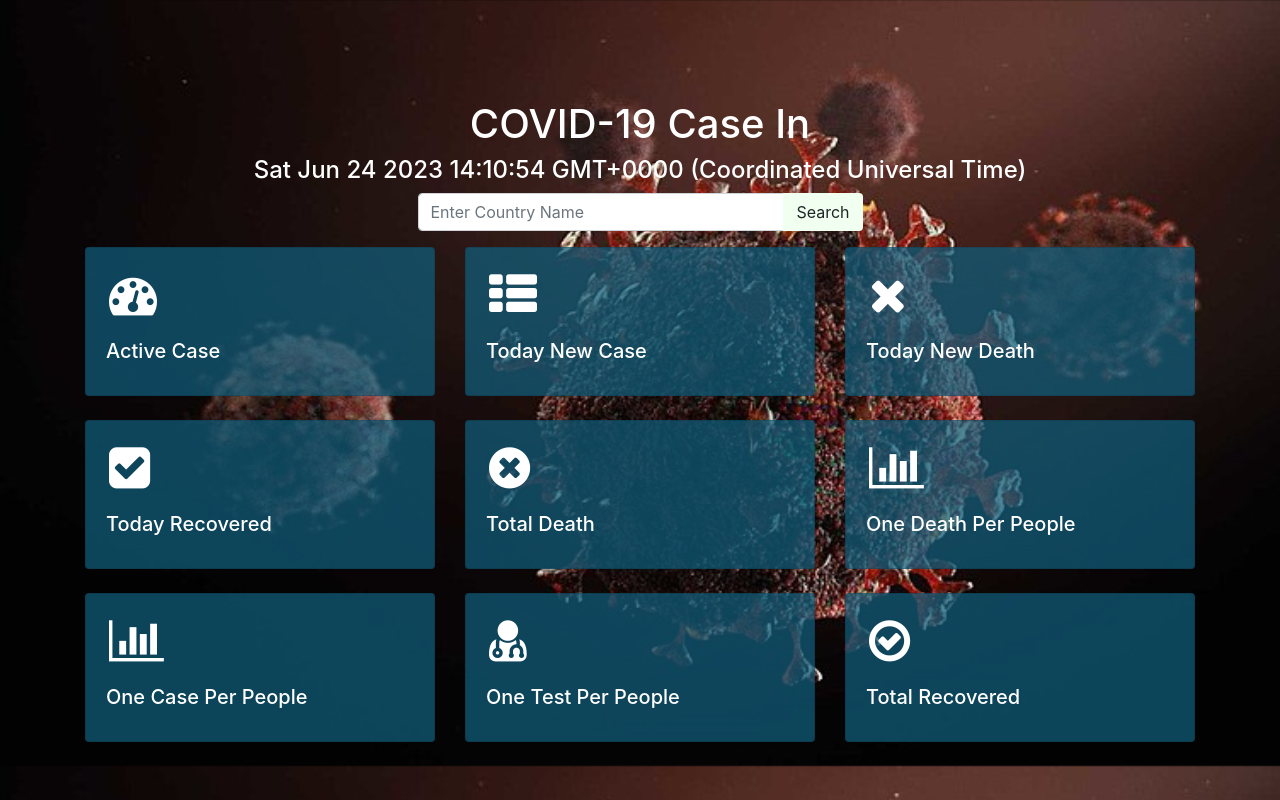
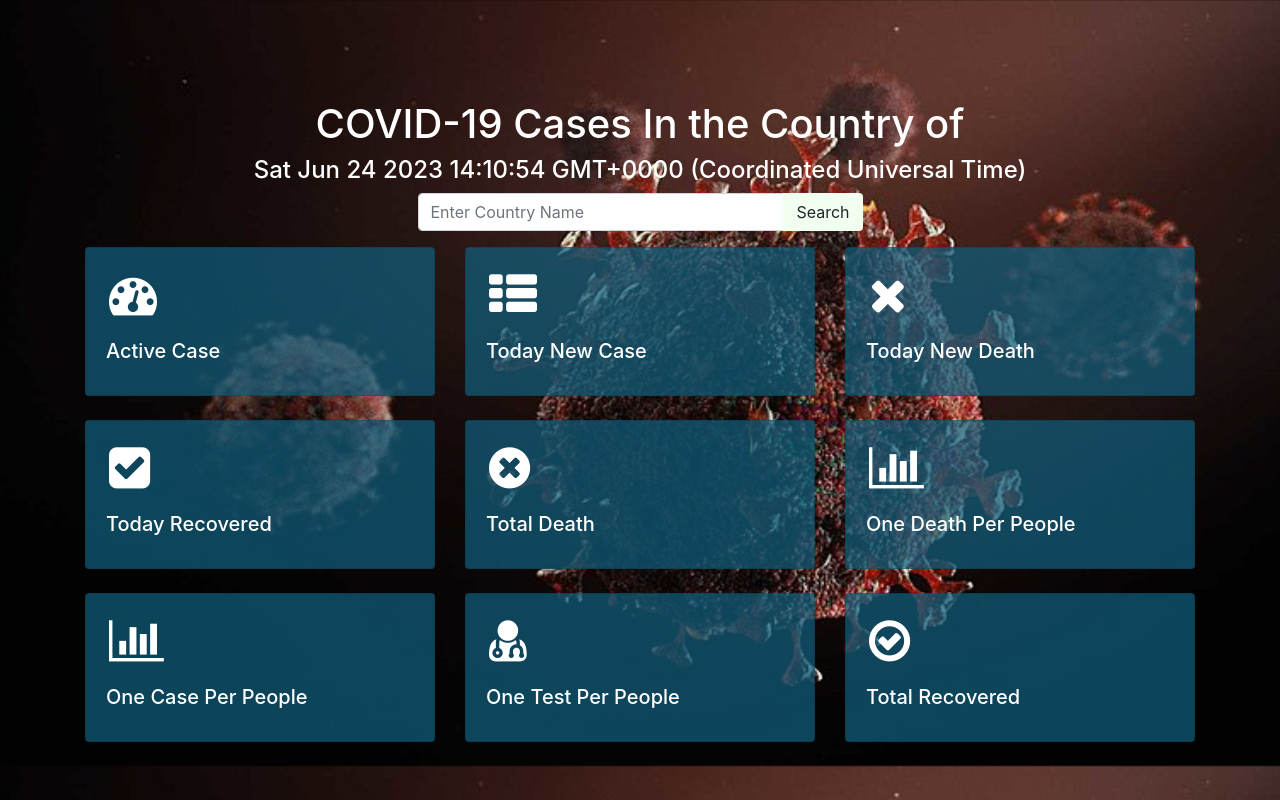
Before and after one commit to B-Altaleb/covid-tracker-bayan, a website: page index.html in a window 1280 px wide. Drawn offline with nearby package versions, Linux system fonts and the light colour scheme.

Commit message:
Update index.html

```diff
--- a/index.html
+++ b/index.html
@@ -17,7 +17,7 @@
     <main class="content-area container">
 
         <header>
-            <h1>COVID-19 Case In <span id="country-flag"></span></h1>
+            <h1>COVID-19 Cases In the Country of <span id="country-flag"></span></h1>
             <h4 id="date-today"></h4>
         </header>
 
```
